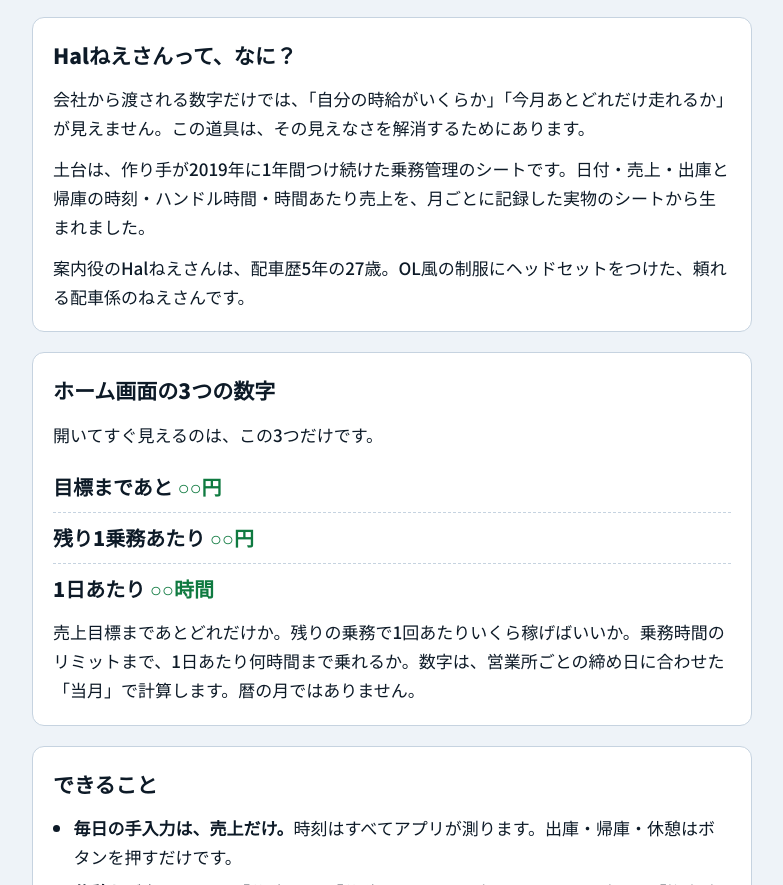
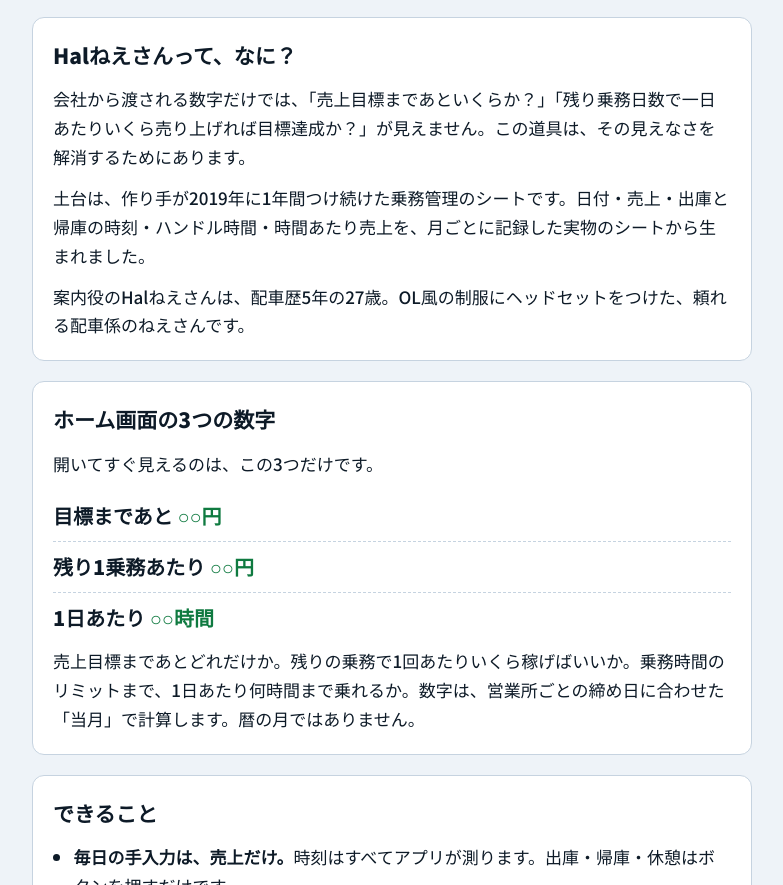
Before and after one commit to hal-neesan/hal-neesan.github.io, a plain HTML site: page index.html in a window 1280 px wide. Shown: the part 876-1761 px from the top of the page, without its empty margins (248-1031 px from the left). Drawn offline with Linux system fonts and the light colour scheme.

Commit message:
Update index.html: revise intro sentence in Hal section

```diff
--- a/index.html
+++ b/index.html
@@ -102,7 +102,7 @@ footer { margin-top: 28px; color: var(--muted); font-size: 14px; text-align: cen
 
 <section>
   <h2>Halねえさんって、なに？</h2>
-  <p>会社から渡される数字だけでは、「自分の時給がいくらか」「今月あとどれだけ走れるか」が見えません。この道具は、その見えなさを解消するためにあります。</p>
+  <p>会社から渡される数字だけでは、「売上目標まであといくらか？」「残り乗務日数で一日あたりいくら売り上げれば目標達成か？」が見えません。この道具は、その見えなさを解消するためにあります。</p>
   <p>土台は、作り手が2019年に1年間つけ続けた乗務管理のシートです。日付・売上・出庫と帰庫の時刻・ハンドル時間・時間あたり売上を、月ごとに記録した実物のシートから生まれました。</p>
   <p>案内役のHalねえさんは、配車歴5年の27歳。OL風の制服にヘッドセットをつけた、頼れる配車係のねえさんです。</p>
 </section>
```
